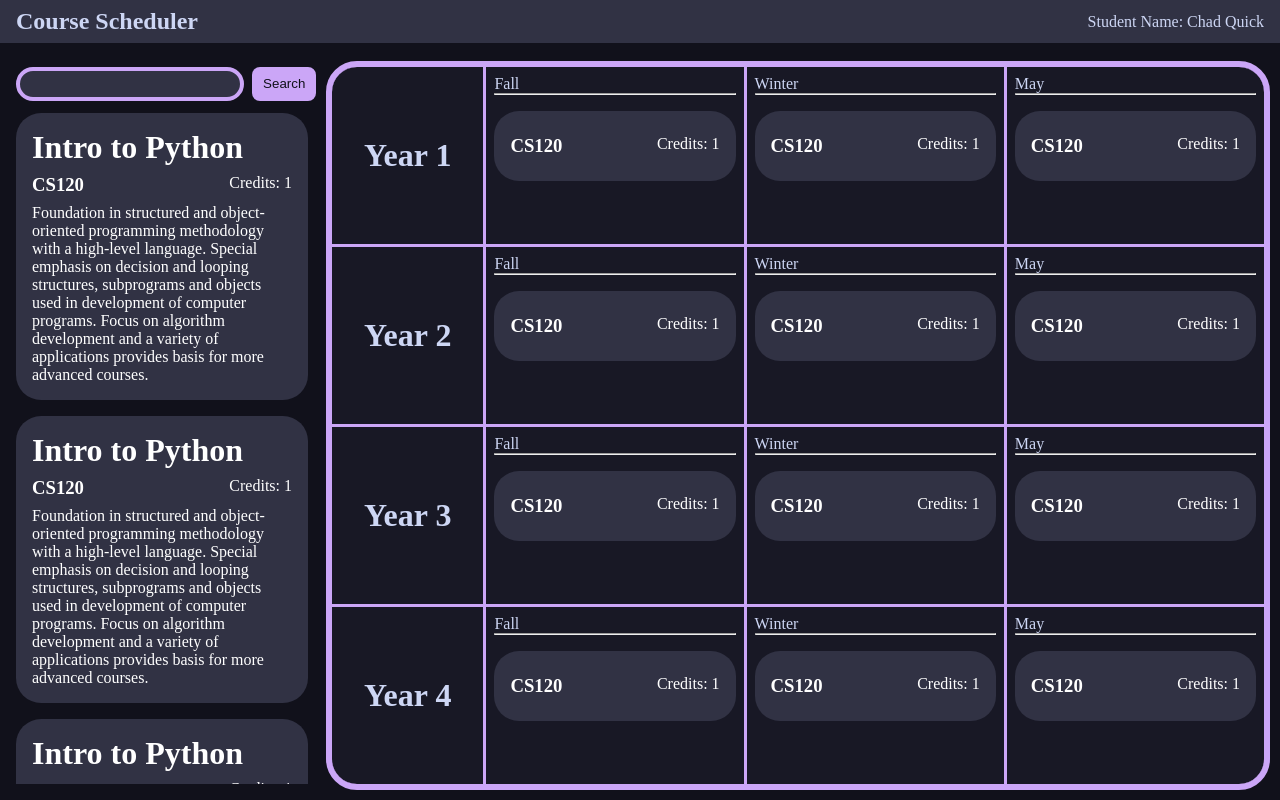
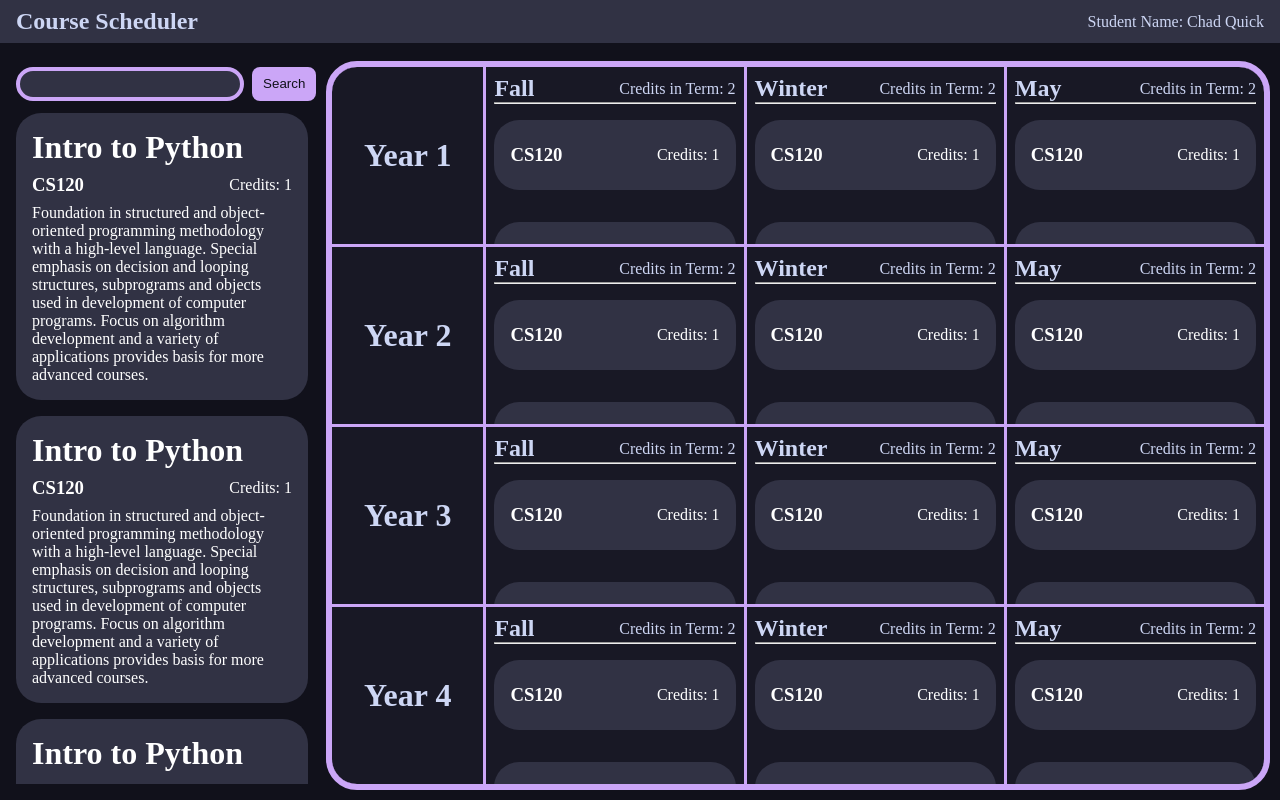
Before and after one commit to wood20q/CourseScheduler, a React (Vite) app: page / in a window 1280 px wide. Built offline with nearby package versions, Linux system fonts and the light colour scheme.

Commit message:
Added the number of credits in the term to the "termLabel" and modified css to support multiple courses in a year/term block

```diff
--- a/src/components/Term.jsx
+++ b/src/components/Term.jsx
@@ -3,9 +3,15 @@ import CourseCard from "./CourseCard"
 function Term({ termLabel }) {
     return (
         <div className="term">
-            <p>{termLabel}</p>
+            <div className="termLabel">
+                <h2>{termLabel}</h2>
+                <p>Credits in Term: 2</p>
+            </div>
             <hr />
-            <CourseCard name={"Intro to Python"} code={"CS120"} credits={1} description={"Foundation in structured and object-oriented programming methodology with a high-level language. Special emphasis on decision and looping structures, subprograms and objects used in development of computer programs. Focus on algorithm development and a variety of applications provides basis for more advanced courses."}/>
+            <div className="courseArea">
+                <CourseCard name={"Intro to Python"} code={"CS120"} credits={1} description={"Foundation in structured and object-oriented programming methodology with a high-level language. Special emphasis on decision and looping structures, subprograms and objects used in development of computer programs. Focus on algorithm development and a variety of applications provides basis for more advanced courses."}/>
+                <CourseCard name={"Intro to Python"} code={"CS120"} credits={1} description={"Foundation in structured and object-oriented programming methodology with a high-level language. Special emphasis on decision and looping structures, subprograms and objects used in development of computer programs. Focus on algorithm development and a variety of applications provides basis for more advanced courses."}/>
+            </div>
         </div>
     )
 }
--- a/src/index.css
+++ b/src/index.css
@@ -188,6 +188,18 @@ main,
   padding: 0.5em;
 }
 
+.termLabel {
+  display: grid;
+  align-items: center;
+  grid-template-columns: 1fr auto;
+}
+
+.courseArea {
+  display: grid;
+  grid-template-columns: repeat(auto-fit, minmax(160px, 1fr));
+  gap: 1em;
+}
+
 /* Course Card Styles */
 .course {
   display: grid;
@@ -197,6 +209,7 @@ main,
   padding: 1em;
   border-radius: 25px;
   gap: 0.5em;
+  align-items: center;
   grid-template-columns: 1fr auto;
   grid-template-areas:
     "courseName courseName"
```
